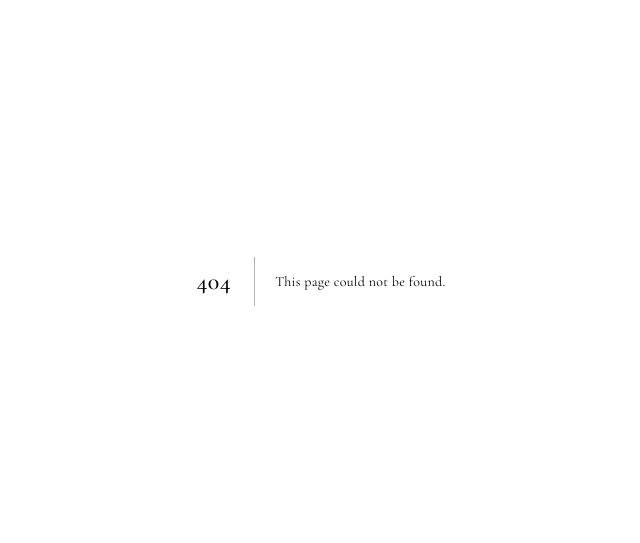
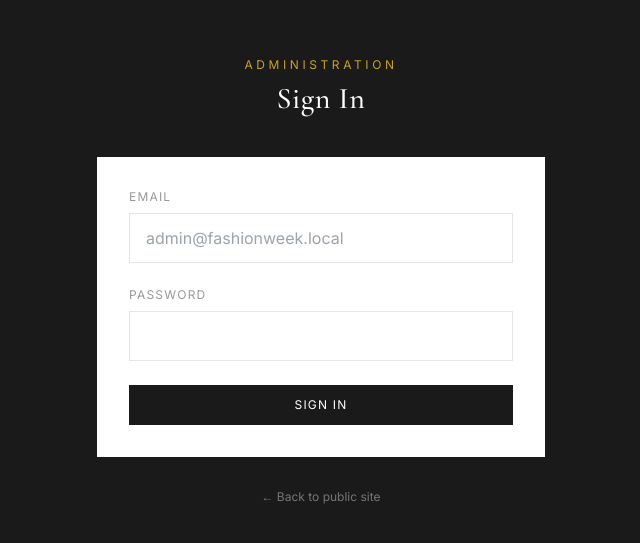
Before and after one commit to sonwalkarkeeru123-debug/fashion-lifestyle-week-platform, a Next.js app: page /admin/login in a window 1280 px wide. Before the commit this address had no page. Shown: the part 119-662 px from the top of the page, without its empty margins (319-959 px from the left). Built offline with nearby package versions, Linux system fonts and the light colour scheme.

Commit message:
Add verify API, agenda, admin login, checkin and dashboard

```diff
--- /dev/null
+++ b/src/app/admin/checkin/page.tsx
@@ -0,0 +1,76 @@
+"use client";
+
+import { useState } from "react";
+import Link from "next/link";
+
+export default function CheckInPage() {
+  const [token, setToken] = useState("");
+  const [result, setResult] = useState<any>(null);
+  const [loading, setLoading] = useState(false);
+
+  async function handleCheckIn(e: React.FormEvent) {
+    e.preventDefault();
+    setLoading(true);
+    setResult(null);
+    try {
+      const res = await fetch("/api/checkin", {
+        method: "POST",
+        headers: { "Content-Type": "application/json" },
+        body: JSON.stringify({ token: token.trim() }),
+      });
+      const data = await res.json();
+      setResult(data);
+    } catch {
+      setResult({ status: "ERROR", message: "Network error" });
+    } finally {
+      setLoading(false);
+    }
+  }
+
+  return (
+    <div className="min-h-screen bg-[#f5f4f1]">
+      <header className="bg-[#1a1a1a] text-white">
+        <div className="max-w-lg mx-auto px-6 h-14 flex items-center justify-between">
+          <Link href="/admin" className="font-display text-lg">← Admin</Link>
+          <span className="text-sm text-white/60">QR Check-in</span>
+        </div>
+      </header>
+      <main className="max-w-lg mx-auto px-6 py-12">
+        <h1 className="font-display text-2xl mb-6">Ticket Check-in</h1>
+        <p className="text-sm text-[#666] mb-8">
+          Paste the verification token from a scanned QR code (or the full token from the ticket URL).
+        </p>
+        <form onSubmit={handleCheckIn} className="space-y-4">
+          <input
+            value={token}
+            onChange={(e) => setToken(e.target.value)}
+            placeholder="Verification token"
+            className="w-full border border-[#e8e6e1] px-4 py-3 bg-white"
+            required
+          />
+          <button
+            type="submit"
+            disabled={loading}
+            className="w-full bg-[#1a1a1a] text-white py-3 text-xs tracking-widest uppercase disabled:opacity-50"
+          >
+            {loading ? "Checking…" : "Validate & Check-in"}
+          </button>
+        </form>
+        {result && (
+          <div
+            className={`mt-8 p-6 border text-sm ${
+              result.status === "VALID"
+                ? "border-green-300 bg-green-50 text-green-900"
+                : "border-amber-300 bg-amber-50 text-amber-900"
+            }`}
+          >
+            <p className="font-medium">{result.status}</p>
+            <p>{result.message}</p>
+            {result.participant && <p className="mt-2">Participant: {result.participant}</p>}
+            {result.ticketNumber && <p>Ticket: {result.ticketNumber}</p>}
+          </div>
+        )}
+      </main>
+    </div>
+  );
+}
--- /dev/null
+++ b/src/app/admin/login/page.tsx
@@ -0,0 +1,96 @@
+"use client";
+
+import { signIn } from "next-auth/react";
+import { useState } from "react";
+import { useRouter } from "next/navigation";
+import Link from "next/link";
+
+export default function AdminLoginPage() {
+  const router = useRouter();
+  const [email, setEmail] = useState("");
+  const [password, setPassword] = useState("");
+  const [error, setError] = useState("");
+  const [loading, setLoading] = useState(false);
+
+  async function handleSubmit(e: React.FormEvent) {
+    e.preventDefault();
+    setLoading(true);
+    setError("");
+
+    const res = await signIn("credentials", {
+      email,
+      password,
+      redirect: false,
+    });
+
+    if (res?.error) {
+      setError("Invalid email or password");
+      setLoading(false);
+    } else {
+      router.push("/admin");
+      router.refresh();
+    }
+  }
+
+  return (
+    <div className="min-h-screen bg-[#1a1a1a] flex items-center justify-center px-6">
+      <div className="w-full max-w-md">
+        <div className="text-center mb-10">
+          <p className="text-[#c9a227] text-xs tracking-[0.3em] uppercase mb-2">
+            Administration
+          </p>
+          <h1 className="font-display text-3xl text-white">Sign In</h1>
+        </div>
+
+        <form onSubmit={handleSubmit} className="bg-white p-8 space-y-6">
+          {error && (
+            <div className="text-sm text-red-600 bg-red-50 p-3 border border-red-100">
+              {error}
+            </div>
+          )}
+
+          <div>
+            <label className="block text-xs tracking-widest uppercase text-[#999] mb-2">
+              Email
+            </label>
+            <input
+              type="email"
+              required
+              value={email}
+              onChange={(e) => setEmail(e.target.value)}
+              className="w-full border border-[#e8e6e1] px-4 py-3 focus:outline-none focus:border-[#1a1a1a]"
+              placeholder="admin@fashionweek.local"
+            />
+          </div>
+
+          <div>
+            <label className="block text-xs tracking-widest uppercase text-[#999] mb-2">
+              Password
+            </label>
+            <input
+              type="password"
+              required
+              value={password}
+              onChange={(e) => setPassword(e.target.value)}
+              className="w-full border border-[#e8e6e1] px-4 py-3 focus:outline-none focus:border-[#1a1a1a]"
+            />
+          </div>
+
+          <button
+            type="submit"
+            disabled={loading}
+            className="w-full bg-[#1a1a1a] text-white py-3 text-xs tracking-widest uppercase hover:bg-[#c9a227] hover:text-[#1a1a1a] transition-colors disabled:opacity-50"
+          >
+            {loading ? "Signing in…" : "Sign In"}
+          </button>
+        </form>
+
+        <p className="text-center text-white/40 text-xs mt-8">
+          <Link href="/" className="hover:text-white">
+            ← Back to public site
+          </Link>
+        </p>
+      </div>
+    </div>
+  );
+}
--- /dev/null
+++ b/src/app/api/verify/[token]/route.ts
@@ -0,0 +1,64 @@
+import { NextResponse } from "next/server";
+import { prisma } from "@/lib/prisma";
+
+export async function GET(
+  _req: Request,
+  { params }: { params: Promise<{ token: string }> }
+) {
+  const { token } = await params;
+
+  const ticket = await prisma.ticket.findUnique({
+    where: { verificationToken: token },
+    include: {
+      registration: {
+        include: {
+          ticketType: true,
+          event: true,
+        },
+      },
+      checkIns: {
+        orderBy: { checkedInAt: "desc" },
+        take: 1,
+        include: { checkedInBy: { select: { name: true } } },
+      },
+    },
+  });
+
+  if (!ticket) {
+    return NextResponse.json({ valid: false, status: "INVALID" }, { status: 404 });
+  }
+
+  const reg = ticket.registration;
+  const spocAssignment = await prisma.spocAssignment.findFirst({
+    where: { ticketTypeId: reg.ticketTypeId },
+    include: { spoc: true },
+  });
+
+  return NextResponse.json({
+    valid: ticket.status === "VALID",
+    status: ticket.status,
+    ticketNumber: ticket.ticketNumber,
+    registrationId: reg.registrationId,
+    fullName: reg.fullName,
+    email: reg.email,
+    ticketType: reg.ticketType.name,
+    eventName: reg.event.name,
+    venue: reg.event.venueName,
+    dates: {
+      start: reg.event.startDate,
+      end: reg.event.endDate,
+    },
+    checkedIn: ticket.checkIns.length > 0,
+    lastCheckIn: ticket.checkIns[0] || null,
+    spoc: spocAssignment?.spoc
+      ? {
+          name: spocAssignment.spoc.name,
+          email: spocAssignment.spoc.email,
+          phone: spocAssignment.spoc.phone,
+          whatsapp: spocAssignment.spoc.whatsapp,
+          designation: spocAssignment.spoc.designation,
+        }
+      : null,
+    qrCodeDataUrl: ticket.qrCodeDataUrl,
+  });
+}
```
